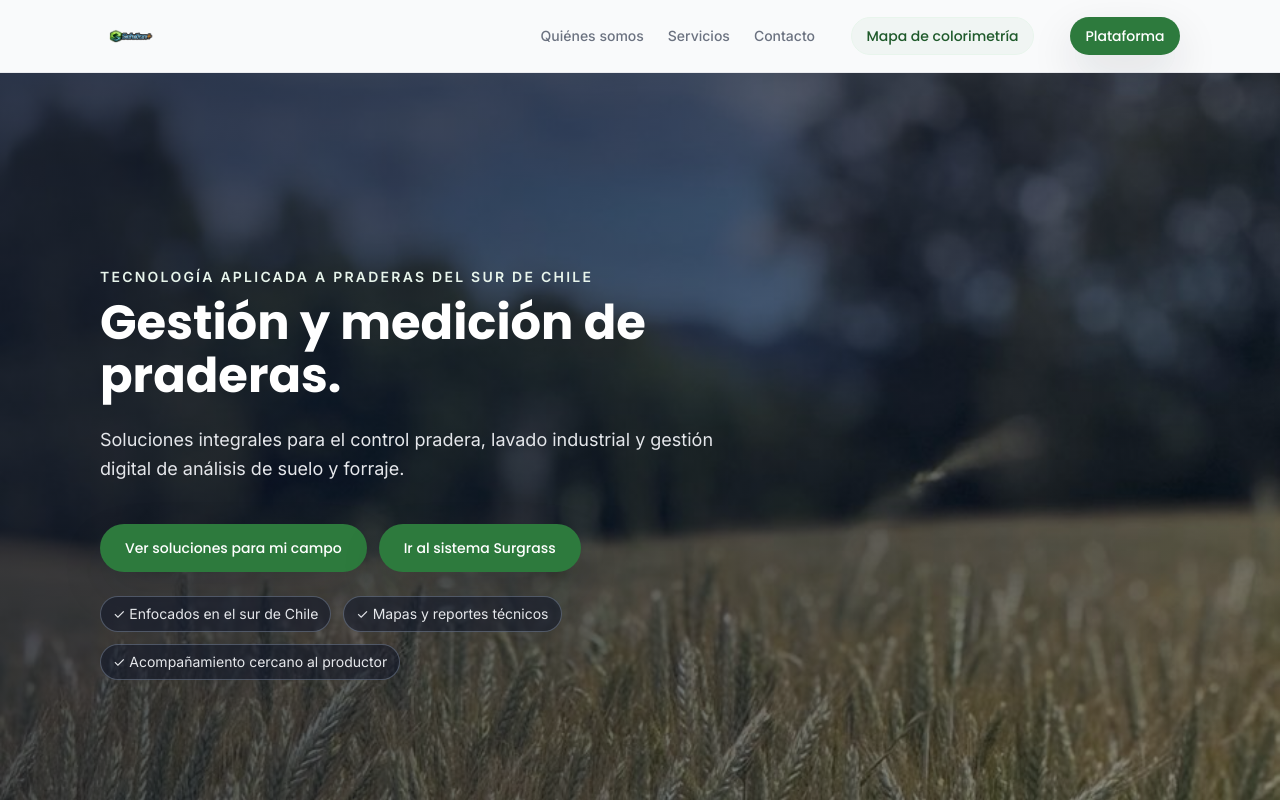
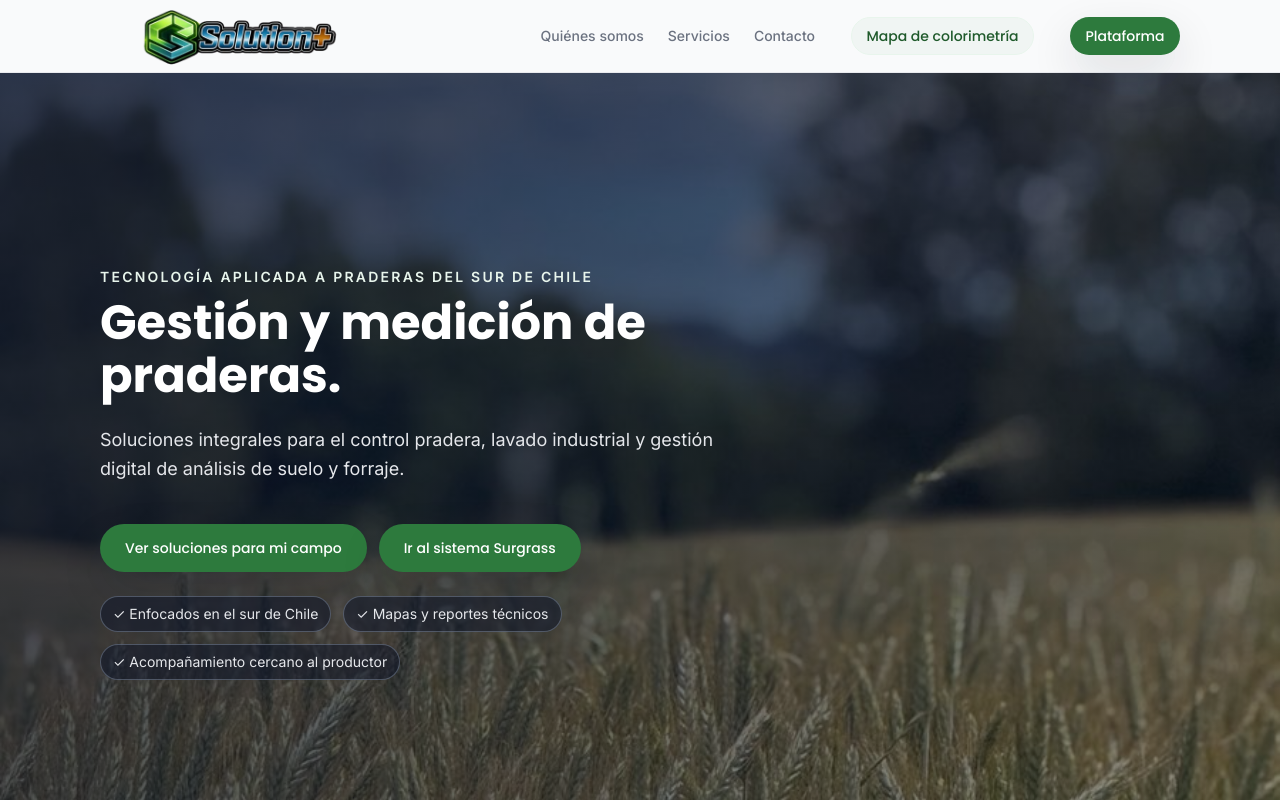
Before and after one commit to CamiloMoraga/surgrass-landing, a Vue app: page / in a window 1280 px wide. Shown: the top 800 px of the page. Built offline with nearby package versions, Linux system fonts and the light colour scheme.

Commit message:
feat: Actualización logo solution (tamaño)

```diff
--- a/src/components/Navbar.vue
+++ b/src/components/Navbar.vue
@@ -111,7 +111,7 @@ const close = () => {
 }
 
 .navbar-logo img {
-  height: 42px;
+  height: 190px;
   width: auto;
   object-fit: contain;
 }
```
